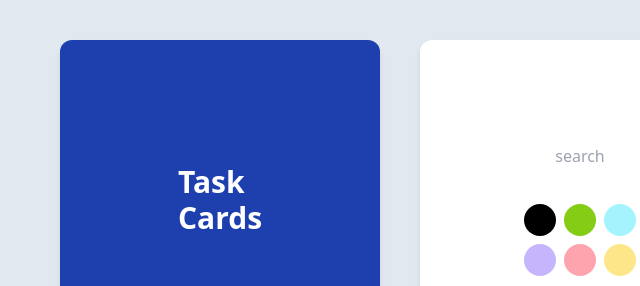
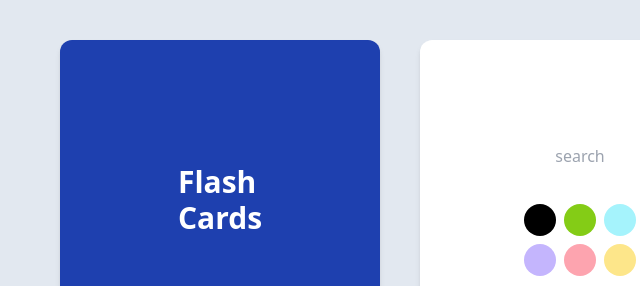
Before and after one commit to brijesh391/Task-Cards, a website built with Vite: page index.html in a window 1280 px wide. Shown: the top 286 px of the page, 80-720 px from the left. Built offline with nearby package versions, Linux system fonts and the light colour scheme.

Commit message:
Update index.html

```diff
--- a/index.html
+++ b/index.html
@@ -6,7 +6,7 @@
     <meta http-equiv="X-UA-Compatible" content="IE=edge">
     <meta name="viewport" content="width=device-width, initial-scale=1.0">
     <link rel="stylesheet" href="./style.css">
-    <title>Task Cards</title>
+    <title>Flash Cards</title>
 </head>
 
 <body class="bg-slate-200 pb-20">
@@ -53,7 +53,7 @@
         <!-- LOGO CARD -->
         <div class="logo-card">
             <div class="logo-icon">
-                <h1 class="logo-text">Task<br>Cards</h1>
+                <h1 class="logo-text">Flash<br>Cards</h1>
             </div>
         </div>
 
```
